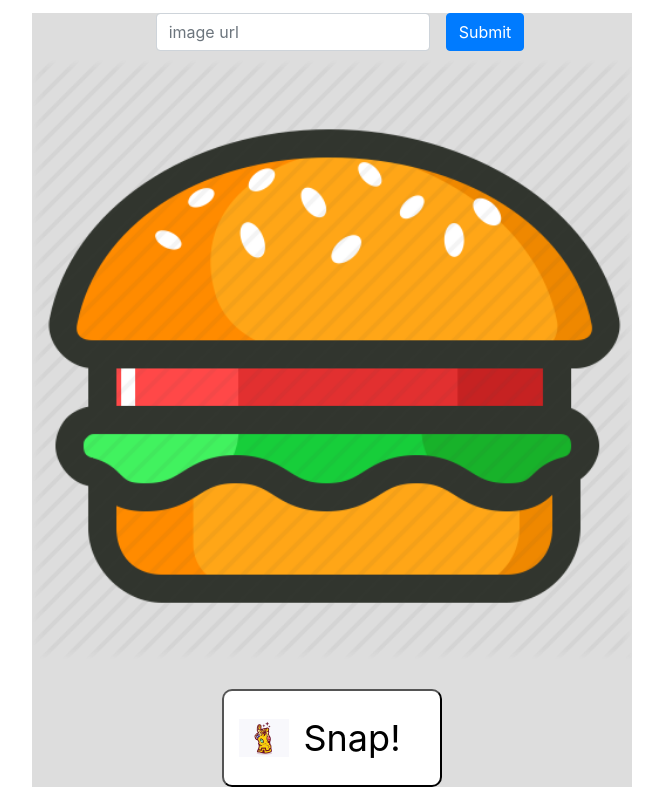
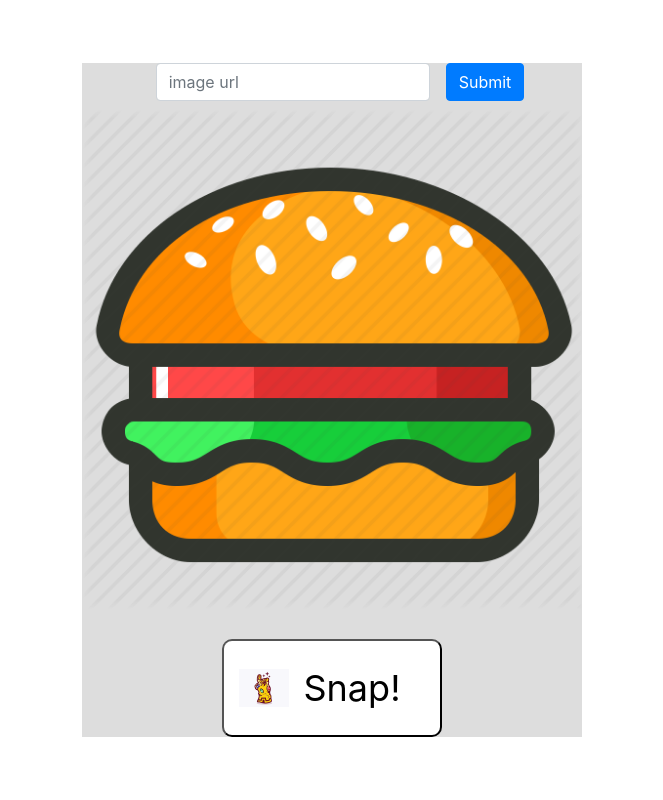
Before and after one commit to natetan/thanos-snap, a website: page index.html in a window 1280 px wide. Shown: the whole page, without its empty margins (308-971 px from the left). Drawn offline with nearby package versions, Linux system fonts and the light colour scheme.

Commit message:
change image size

```diff
--- a/styles.css
+++ b/styles.css
@@ -16,6 +16,11 @@ body {
   background: #ddd;
 }
 
+.content img {
+  width: 500px;
+  height: 500px;
+}
+
 #start-btn {
   font-size: 36px;
   padding: 20px 40px 20px 80px ;
```
